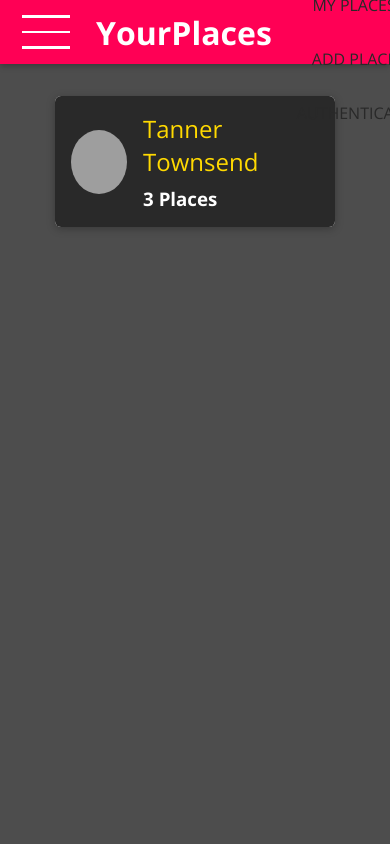
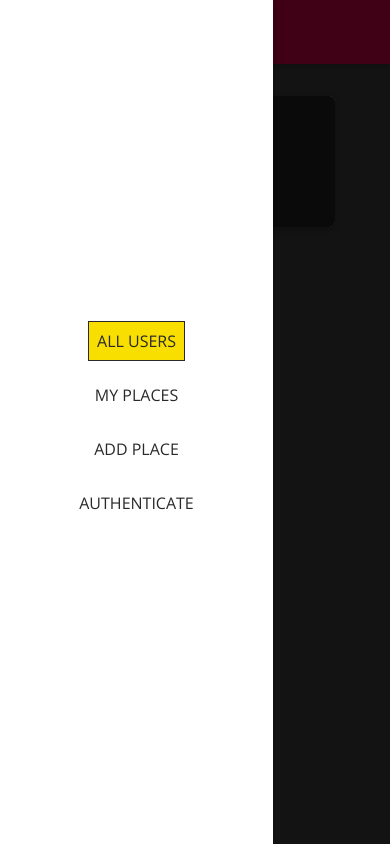
Before and after one commit to Xearta/places-project, a React (Create React App) app: page / in a window 390 px wide. Both pictures are taken after a click on the button 40 px from the left and 32 px from the top of the page. Built offline with nearby package versions, Linux system fonts and the light colour scheme; grey boxes are pictures that could not be loaded; the HTML template or start-up script is replaced by a standard one.

Commit message:
Added a slide-in drawer for navigation on mobile

```diff
--- a/package.json
+++ b/package.json
@@ -10,6 +10,7 @@
     "react-dom": "^17.0.1",
     "react-router-dom": "^5.2.0",
     "react-scripts": "4.0.0",
+    "react-transition-group": "^4.4.1",
     "web-vitals": "^0.2.4"
   },
   "scripts": {
--- a/public/index.html
+++ b/public/index.html
@@ -15,6 +15,8 @@
   </head>
   <body>
     <noscript>You need to enable JavaScript to run this app.</noscript>
+    <div id='backdrop-hook'></div>
+    <div id='drawer-hook'></div>
     <div id="root"></div>
   </body>
 </html>
--- a/src/shared/components/Navigation/MainNavigation.js
+++ b/src/shared/components/Navigation/MainNavigation.js
@@ -1,14 +1,35 @@
-import React from 'react';
+import React, { useState } from 'react';
 import { Link } from 'react-router-dom';
 
 import MainHeader from './MainHeader';
 import NavLinks from './NavLinks';
+import SideDrawer from './SideDrawer';
+import Backdrop from '../UIElements/Backdrop';
 import './MainNavigation.css';
 
 const MainNavigation = props => {
+  const [drawerIsOpen, setDrawerIsOpen] = useState(false);
+
+  const openDrawerHandler = () => {
+    setDrawerIsOpen(true);
+  };
+
+  const closeDrawerHandler = () => {
+    setDrawerIsOpen(false);
+  };
+
   return (
+    <>
+      {drawerIsOpen && <Backdrop onClick={closeDrawerHandler} />}
+      <SideDrawer show={drawerIsOpen} onClick={closeDrawerHandler}>
+        <nav className='main-navigation__drawer-nav'>
+          <NavLinks />
+        </nav>
+      </SideDrawer>
       <MainHeader>
-      <button className='main-navigation__menu-btn'>
+        <button
+          className='main-navigation__menu-btn'
+          onClick={openDrawerHandler}>
           <span />
           <span />
           <span />
@@ -16,10 +37,11 @@ const MainNavigation = props => {
         <h1 className='main-navigation__title'>
           <Link to='/'>YourPlaces</Link>
         </h1>
-      <nav>
+        <nav className='main-navigation__header-nav'>
           <NavLinks />
         </nav>
       </MainHeader>
+    </>
   );
 };
 
--- a/src/shared/components/Navigation/SideDrawer.css
+++ b/src/shared/components/Navigation/SideDrawer.css
@@ -0,0 +1,10 @@
+.side-drawer {
+  position: fixed;
+  left: 0;
+  top: 0;
+  z-index: 100;
+  height: 100vh;
+  width: 70%;
+  background: white;
+  box-shadow: 0 2px 8px rgba(0, 0, 0, 0.26);
+}
--- a/src/shared/components/Navigation/SideDrawer.js
+++ b/src/shared/components/Navigation/SideDrawer.js
@@ -0,0 +1,24 @@
+import React from 'react';
+import ReactDOM from 'react-dom';
+import { CSSTransition } from 'react-transition-group';
+
+import './SideDrawer.css';
+
+const SideDrawer = props => {
+  const content = (
+    <CSSTransition
+      in={props.show}
+      timeout={200}
+      classNames='slide-in-left'
+      mountOnEnter
+      unmountOnExit>
+      <aside className='side-drawer' onClick={props.onClick}>
+        {props.children}
+      </aside>
+    </CSSTransition>
+  );
+
+  return ReactDOM.createPortal(content, document.getElementById('drawer-hook'));
+};
+
+export default SideDrawer;
--- /dev/null
+++ b/src/shared/components/UIElements/Backdrop.css
@@ -0,0 +1,9 @@
+.backdrop {
+  position: fixed;
+  top: 0;
+  left: 0;
+  width: 100%;
+  height: 100vh;
+  background: rgba(0, 0, 0, 0.75);
+  z-index: 10;
+}
--- /dev/null
+++ b/src/shared/components/UIElements/Backdrop.js
@@ -0,0 +1,13 @@
+import React from 'react';
+import ReactDOM from 'react-dom';
+
+import './Backdrop.css';
+
+const Backdrop = props => {
+  return ReactDOM.createPortal(
+    <div className="backdrop" onClick={props.onClick}></div>,
+    document.getElementById('backdrop-hook')
+  );
+};
+
+export default Backdrop;
```
Also changed, not shown: 1 other file (tests, documents, lock files or other folders). Lines whose indentation alone changed are shown as unchanged.
